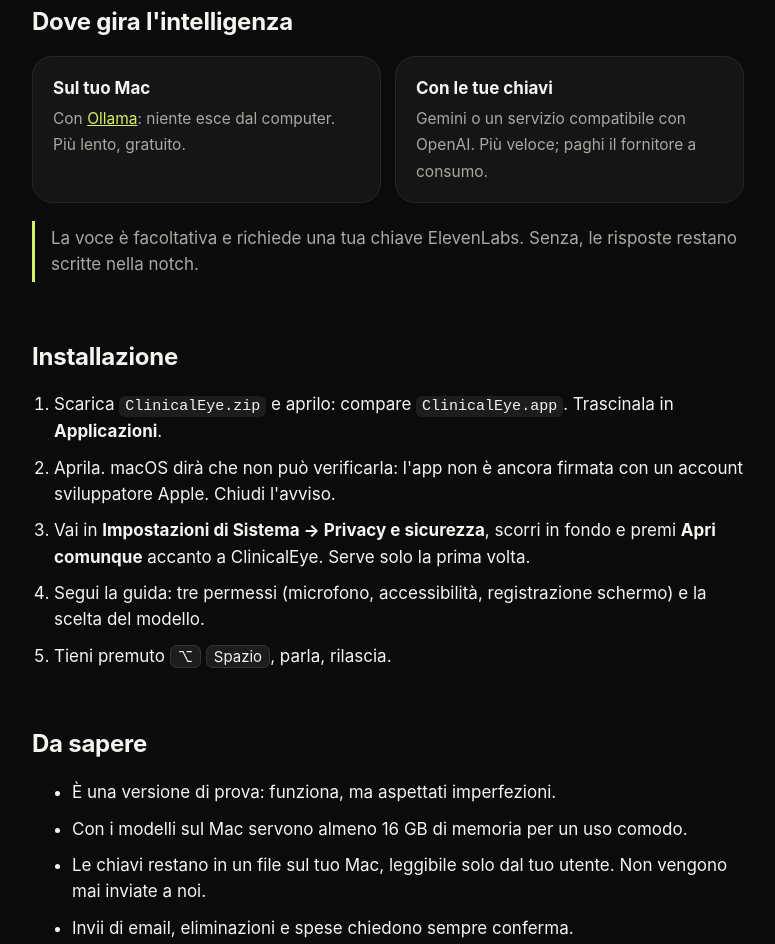
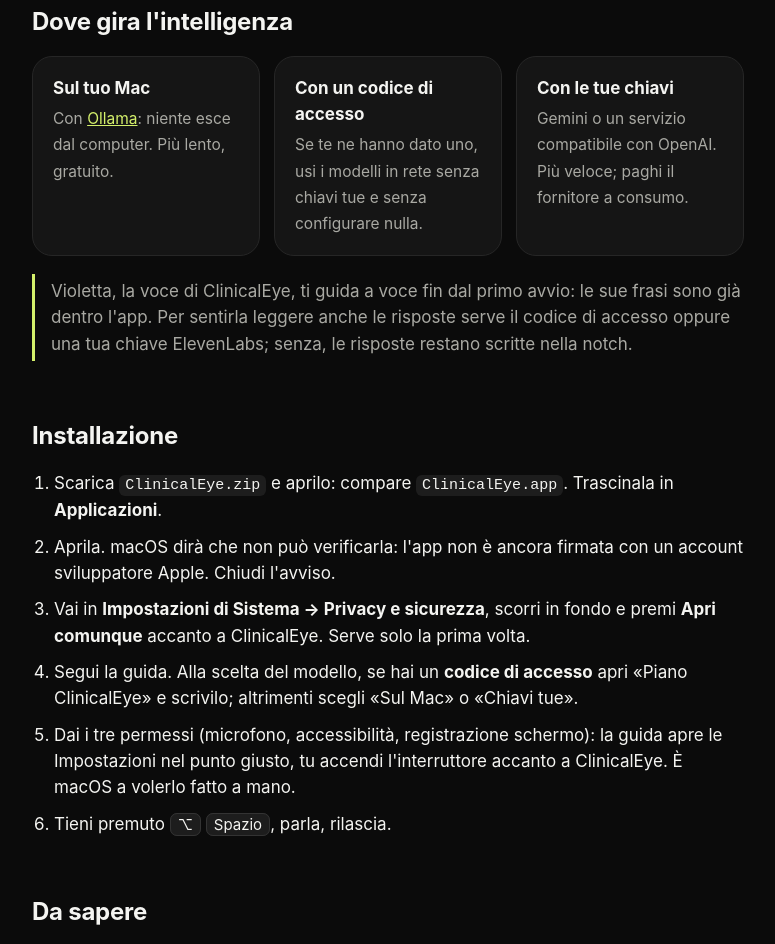
Before and after one commit to enricoarmiento/flip, a plain HTML site: page index.html in a window 1280 px wide. Shown: the part 1029-1973 px from the top of the page, without its empty margins (252-1027 px from the left). Drawn offline with Linux system fonts and the light colour scheme.

Commit message:
Pagina aggiornata per la versione 0.2
Voce di Violetta inclusa nell'app, codice di accesso, passaggio dei permessi spiegato.

Co-Authored-By: Claude Fable 5.2 <noreply@anthropic.com>

```diff
--- a/index.html
+++ b/index.html
@@ -40,7 +40,7 @@
   <h1>Parla al tuo Mac.<br>Lui guarda e agisce.</h1>
   <p class="lead">ClinicalEye vive nella notch. Tieni premuto un tasto, parla: vede lo schermo, ti risponde, ti indica dove guardare e fa le cose al posto tuo.</p>
   <a class="button" href="https://github.com/enricoarmiento/clinical-eye/releases/latest/download/ClinicalEye.zip">Scarica per Mac</a>
-  <p class="small">Versione 0.1 · macOS 14 o successivo · solo Mac con Apple Silicon (M1 e seguenti) · 1,3 MB</p>
+  <p class="small">Versione 0.2 · macOS 14 o successivo · solo Mac con Apple Silicon (M1 e seguenti) · 3,7 MB</p>
 
   <h2>Cosa fa</h2>
   <div class="grid">
@@ -53,16 +53,18 @@
   <h2>Dove gira l'intelligenza</h2>
   <div class="grid">
     <div class="card"><b>Sul tuo Mac</b><span>Con <a href="https://ollama.com">Ollama</a>: niente esce dal computer. Più lento, gratuito.</span></div>
+    <div class="card"><b>Con un codice di accesso</b><span>Se te ne hanno dato uno, usi i modelli in rete senza chiavi tue e senza configurare nulla.</span></div>
     <div class="card"><b>Con le tue chiavi</b><span>Gemini o un servizio compatibile con OpenAI. Più veloce; paghi il fornitore a consumo.</span></div>
   </div>
-  <p class="note">La voce è facoltativa e richiede una tua chiave ElevenLabs. Senza, le risposte restano scritte nella notch.</p>
+  <p class="note">Violetta, la voce di ClinicalEye, ti guida a voce fin dal primo avvio: le sue frasi sono già dentro l'app. Per sentirla leggere anche le risposte serve il codice di accesso oppure una tua chiave ElevenLabs; senza, le risposte restano scritte nella notch.</p>
 
   <h2>Installazione</h2>
   <ol>
     <li>Scarica <code>ClinicalEye.zip</code> e aprilo: compare <code>ClinicalEye.app</code>. Trascinala in <b>Applicazioni</b>.</li>
     <li>Aprila. macOS dirà che non può verificarla: l'app non è ancora firmata con un account sviluppatore Apple. Chiudi l'avviso.</li>
     <li>Vai in <b>Impostazioni di Sistema → Privacy e sicurezza</b>, scorri in fondo e premi <b>Apri comunque</b> accanto a ClinicalEye. Serve solo la prima volta.</li>
-    <li>Segui la guida: tre permessi (microfono, accessibilità, registrazione schermo) e la scelta del modello.</li>
+    <li>Segui la guida. Alla scelta del modello, se hai un <b>codice di accesso</b> apri «Piano ClinicalEye» e scrivilo; altrimenti scegli «Sul Mac» o «Chiavi tue».</li>
+    <li>Dai i tre permessi (microfono, accessibilità, registrazione schermo): la guida apre le Impostazioni nel punto giusto, tu accendi l'interruttore accanto a ClinicalEye. È macOS a volerlo fatto a mano.</li>
     <li>Tieni premuto <kbd>⌥</kbd> <kbd>Spazio</kbd>, parla, rilascia.</li>
   </ol>
 
```
